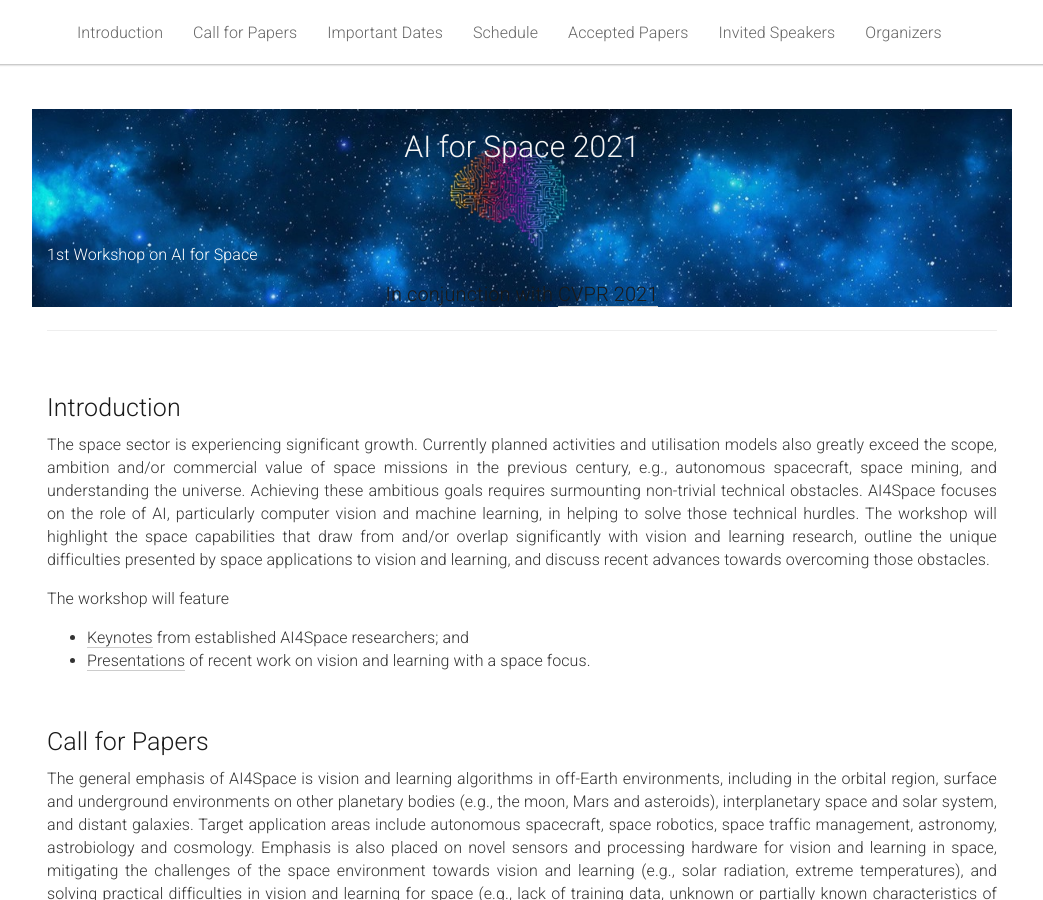
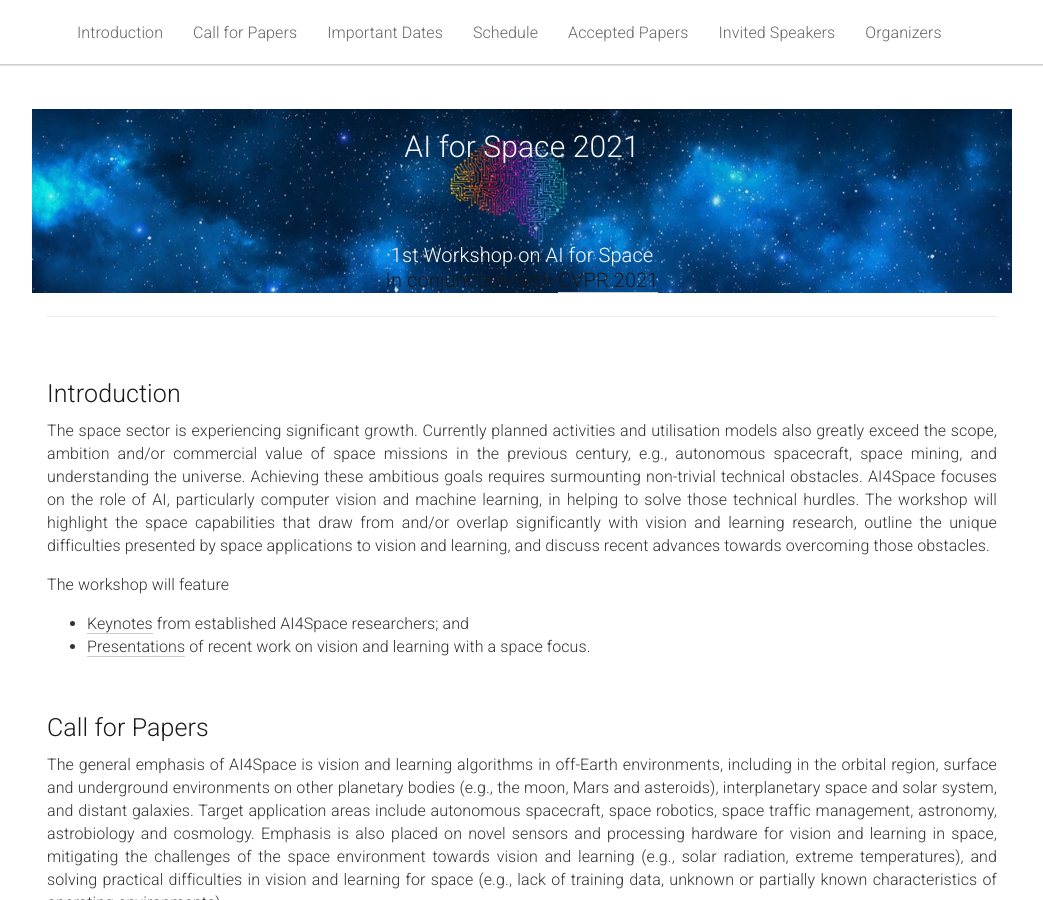
Before and after one commit to AIforSpace/2024, a Jekyll site: the page built from _pages/home.md, in a window 1280 px wide and 900 px high. Shown: the whole window, without its empty margins (118-1161 px from the left). Built offline with Jekyll 4.4.1, drawn with Linux system fonts in a browser that asks for light colours.

Commit message:
Update home.md

```diff
--- a/_pages/home.md
+++ b/_pages/home.md
@@ -17,7 +17,7 @@ acknowledgements: ""
     <center><br></center>
     <center><br></center>
     <br>
-    <center><p style="color:white;">1st Workshop on AI for Space</p></center>
+    <center><h3 style="color:white;">1st Workshop on AI for Space</h3></center>
     <center><h3>In conjunction with <a href="http://cvpr2021.thecvf.com/">CVPR 2021</a></h3></center>
     <!-- <center><span style="font-weight:400;">14th of June 2020</span></center> -->
   </div>
```
